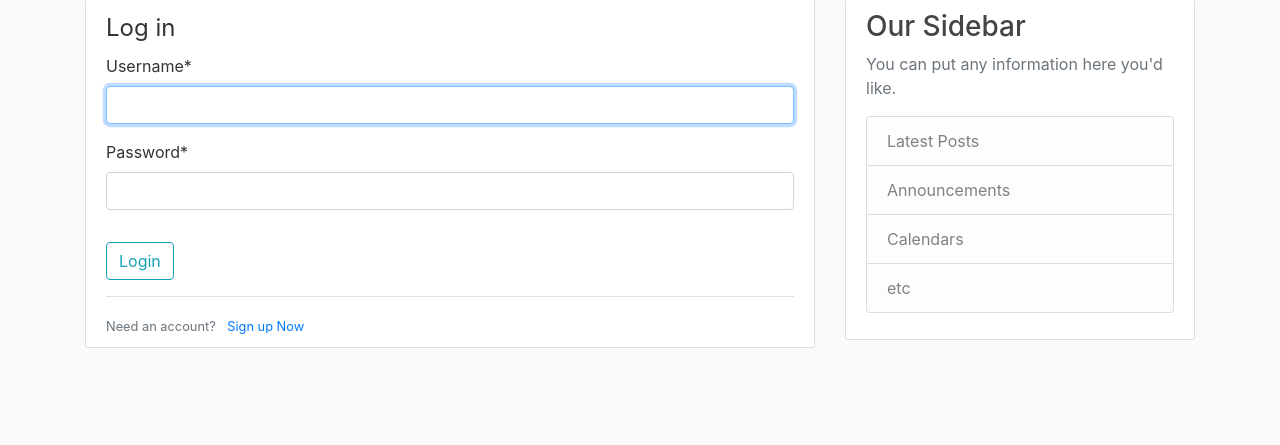
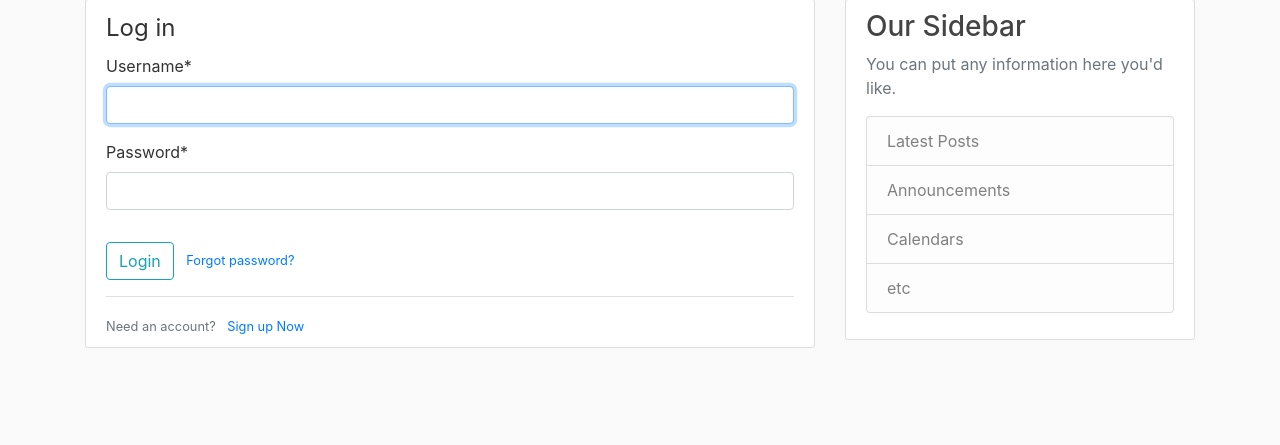
Before and after one commit to ikr33/boxManager, a Django app: page /login/ in a window 1280 px wide. Shown: the part 81-526 px from the top of the page. Run offline with Django 3.2, Linux system fonts and the light colour scheme; some libraries are stand-ins or nearby versions.

Commit message:
Password Reset is Done!

```diff
--- a/doc_manager/urls.py
+++ b/doc_manager/urls.py
@@ -29,14 +29,17 @@ urlpatterns = [
     path('logout/', auth_views.LogoutView.as_view(template_name="users/logout.html"), name="logout"),
     path('password-reset/',
          auth_views.PasswordResetView.as_view(template_name="users/password_reset.html"),
-         name="password-reset"),
+         name="password_reset"),
     path('password-reset/done/',
          auth_views.PasswordResetDoneView.as_view(template_name="users/password_reset_done.html"),
          name="password_reset_done"),
 
-    #path('password-reset-confirm/<uidb64>/<token>/',
-    #     auth_views.PasswordResetConfirmView.as_view(template_name="users/password_reset_confirm.html"),
-    #     name="password_reset_confirm"),
+    path('password-reset-confirm/<uidb64>/<token>/',
+         auth_views.PasswordResetConfirmView.as_view(template_name="users/password_reset_confirm.html"),
+         name="password_reset_confirm"),
+    path('password-reset-complete/',
+         auth_views.PasswordResetCompleteView.as_view(template_name="users/password_reset_complete.html"),
+         name="password_reset_complete"),
     path('', include('blog.urls'))
 
 ]
--- a/users/templates/users/login.html
+++ b/users/templates/users/login.html
@@ -10,7 +10,9 @@
             </fieldset>
             <div class = "form-group">
                 <button class="btn btn-outline-info" type = "submit">Login</button>
-
+            <small class ="text-muted ml-2">
+                <a href="{% url 'password_reset'  %}">Forgot password?</a>
+            </small>
             </div>
         </form>
     <div class = "border-top pt-3">
```
Also changed, not shown: doc_manager/settings.py (+11 -3 lines), users/templates/users/password_reset_complete.html (added, +9 -0 lines), db.sqlite3, 1 other file.
